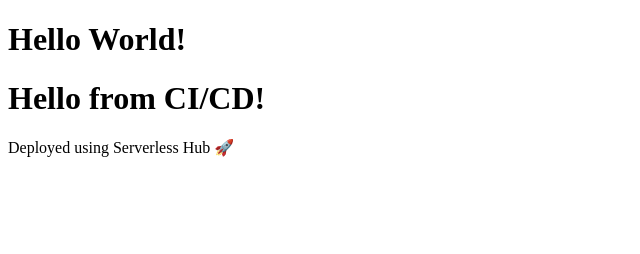
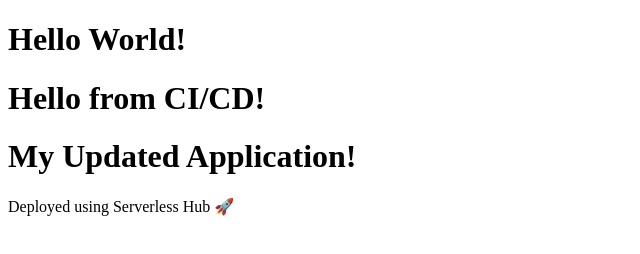
Before and after one commit to nachikulkarni4115-cell/serverless-hub, a plain HTML site: page index.html in a window 1280 px wide. Shown: the whole page, without its empty margins (0-640 px from the left). Drawn offline with Linux system fonts and the light colour scheme.

Commit message:
Update index.html

```diff
--- a/index.html
+++ b/index.html
@@ -8,6 +8,7 @@
 <body>
     <h1>Hello World!</h1>
     <h1>Hello from CI/CD!</h1>
+    <h1>My Updated Application!</h1>
     <p>Deployed using Serverless Hub 🚀</p>
 </body>
 </html>
```
